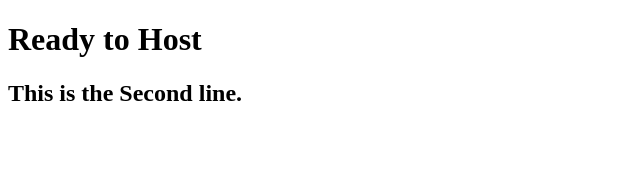
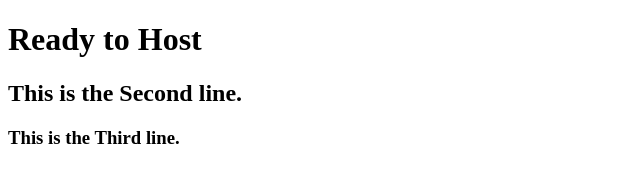
Before and after one commit to guru-prashath/turbo-engine, a plain HTML site: page index.html in a window 1280 px wide. Shown: the whole page, without its empty margins (0-640 px from the left). Drawn offline with Linux system fonts and the light colour scheme.

Commit message:
third line

```diff
--- a/index.html
+++ b/index.html
@@ -8,5 +8,6 @@
 <body>
     <h1>Ready to Host</h1>
     <h2>This is the Second line.</h2>
+    <h3>This is the Third line.</h3>
 </body>
 </html>
```
